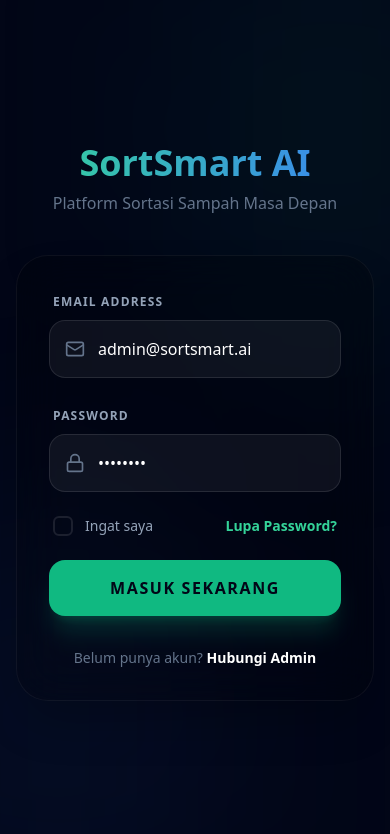
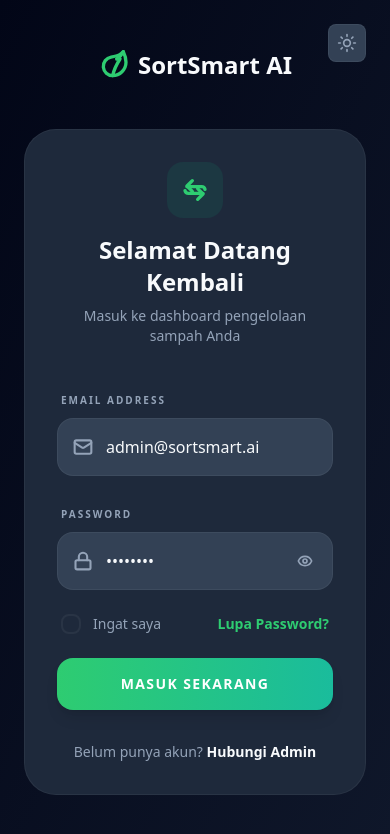
Before and after one commit to kunhernowoputra/sort-smart, a Nuxt app: page /login in a window 390 px wide. Shown: the top 834 px of the page. Built offline with nearby package versions, Linux system fonts and the light colour scheme.

Commit message:
feat: redesign login page according to design.md

```diff
--- a/app/assets/css/main.css
+++ b/app/assets/css/main.css
@@ -3,18 +3,32 @@
 @tailwind utilities;
 
 :root {
-  --primary: #10b981;
-  --primary-dark: #059669;
-  --secondary: #3b82f6;
+  --primary: #2ecc71;
+  --primary-dark: #27ae60;
+  --secondary: #1abc9c;
+
+  /* Dark Mode Defaults */
   --background: #0f172a;
   --surface: #1e293b;
   --surface-lighter: #334155;
   --text: #f8fafc;
   --text-muted: #94a3b8;
+  --border: rgba(255, 255, 255, 0.05);
+  --glass-bg: rgba(0, 0, 0, 0.2);
+}
+
+.light {
+  --background: #f8fafc;
+  --surface: #ffffff;
+  --surface-lighter: #f1f5f9;
+  --text: #0f172a;
+  --text-muted: #64748b;
+  --border: rgba(0, 0, 0, 0.05);
+  --glass-bg: rgba(255, 255, 255, 0.7);
 }
 
 body {
-  @apply bg-slate-950 text-slate-100 font-sans;
+  @apply font-sans transition-colors duration-300;
   background-color: var(--background);
   color: var(--text);
 }
@@ -57,12 +71,10 @@
 }
 
 /* Glassmorphism utility */
-.glass {
-  @apply bg-white/5 backdrop-blur-lg border border-white/10;
-}
-
-.glass-dark {
-  @apply bg-black/20 backdrop-blur-xl border border-white/5;
+.glass, .glass-dark {
+  background-color: var(--glass-bg);
+  backdrop-filter: blur(20px);
+  border: 1px solid var(--border);
 }
 
 /* Animations */
--- /dev/null
+++ b/app/components/ThemeToggle.vue
@@ -0,0 +1,34 @@
+<template>
+  <button
+    @click="toggleTheme"
+    class="p-2 rounded-lg border border-[var(--border)] bg-[var(--surface-lighter)] text-[var(--text-muted)] hover:text-[var(--text)] transition-colors relative"
+    title="Toggle Theme"
+  >
+    <IconSun v-if="colorMode.preference === 'dark'" class="w-5 h-5" />
+    <IconMoon v-else class="w-5 h-5" />
+  </button>
+</template>
+
+<script setup>
+const colorMode = useColorMode()
+
+const toggleTheme = () => {
+  colorMode.preference = colorMode.preference === 'dark' ? 'light' : 'dark'
+}
+
+const IconSun = () => h('svg', { xmlns: 'http://www.w3.org/2000/svg', width: '24', height: '24', viewBox: '0 0 24 24', fill: 'none', stroke: 'currentColor', 'stroke-width': '2', 'stroke-linecap': 'round', 'stroke-linejoin': 'round' }, [
+  h('circle', { cx: '12', cy: '12', r: '4' }),
+  h('path', { d: 'M12 2v2' }),
+  h('path', { d: 'M12 20v2' }),
+  h('path', { d: 'm4.93 4.93 1.41 1.41' }),
+  h('path', { d: 'm17.66 17.66 1.41 1.41' }),
+  h('path', { d: 'M2 12h2' }),
+  h('path', { d: 'M20 12h2' }),
+  h('path', { d: 'm6.34 17.66-1.41 1.41' }),
+  h('path', { d: 'm19.07 4.93-1.41 1.41' })
+])
+
+const IconMoon = () => h('svg', { xmlns: 'http://www.w3.org/2000/svg', width: '24', height: '24', viewBox: '0 0 24 24', fill: 'none', stroke: 'currentColor', 'stroke-width': '2', 'stroke-linecap': 'round', 'stroke-linejoin': 'round' }, [
+  h('path', { d: 'M12 3a6 6 0 0 0 9 9 9 9 0 1 1-9-9Z' })
+])
+</script>
--- a/app/pages/login.vue
+++ b/app/pages/login.vue
@@ -1,79 +1,137 @@
 <template>
-  <div class="min-h-screen flex items-center justify-center bg-slate-950 px-4">
-    <!-- Background Decor -->
-    <div class="absolute inset-0 overflow-hidden pointer-events-none">
-      <div class="absolute top-[-10%] right-[-10%] w-[50%] h-[50%] bg-emerald-500/10 blur-[120px] rounded-full"></div>
-      <div class="absolute bottom-[-10%] left-[-10%] w-[50%] h-[50%] bg-blue-500/10 blur-[120px] rounded-full"></div>
+  <div class="min-h-screen flex flex-col md:flex-row bg-[var(--background)] transition-colors duration-300">
+    <!-- Theme Toggle -->
+    <div class="absolute top-6 right-6 z-50">
+      <ThemeToggle />
     </div>
 
-    <div class="w-full max-w-md relative">
-      <!-- Logo -->
-      <div class="text-center mb-10 animate-in fade-in slide-in-from-bottom-4 duration-1000">
-        <h1 class="text-4xl font-black bg-gradient-to-r from-emerald-400 to-blue-500 bg-clip-text text-transparent mb-2">
-          SortSmart AI
-        </h1>
-        <p class="text-slate-500 font-medium">Platform Sortasi Sampah Masa Depan</p>
+    <!-- Left Panel: Branding & Illustration -->
+    <div class="hidden md:flex md:w-[40%] bg-[#1a3c2e] relative overflow-hidden flex-col justify-center p-12 text-white">
+      <!-- Illustration Overlay -->
+      <div class="absolute inset-0 opacity-40 mix-blend-overlay">
+        <img
+          src="/Users/kunhernowoputra/.gemini/antigravity/brain/5fb2ce0c-3829-4767-8471-b0904b5d0f42/eco_waste_illustration_1773293422303.png"
+          class="w-full h-full object-cover"
+        />
       </div>
 
-      <!-- Login Card -->
-      <div class="glass-dark rounded-[32px] p-8 md:p-10 border border-white/10 shadow-2xl animate-in zoom-in-95 duration-500">
-        <form @submit.prevent="handleLogin" class="space-y-6">
+      <!-- Content Overlay -->
+      <div class="relative z-10 space-y-8 animate-in fade-in slide-in-from-left-8 duration-1000">
+        <div class="flex items-center space-x-3">
+          <div class="p-3 bg-emerald-500/20 rounded-2xl backdrop-blur-md border border-[var(--primary)]/30">
+            <IconLeaf class="w-8 h-8 text-[var(--primary)]" />
+          </div>
+          <h1 class="text-3xl font-black tracking-tighter">SortSmart AI</h1>
+        </div>
+
+        <div class="space-y-4">
+          <h2 class="text-5xl font-black leading-tight">Platform Sortasi <span class="text-[var(--primary)]">Sampah Masa Depan</span></h2>
+          <p class="text-emerald-100/70 text-lg font-medium leading-relaxed max-w-md">
+            Revolutionizing waste management with AI-powered classification and real-time monitoring. Join us in building a sustainable future.
+          </p>
+        </div>
+
+        <div class="pt-8 flex items-center space-x-6 text-emerald-400">
+          <div class="flex -space-x-3">
+            <div v-for="i in 3" :key="i" class="w-10 h-10 rounded-full border-2 border-[#1a3c2e] bg-[var(--surface-lighter)] flex items-center justify-center text-xs font-bold text-white">
+              {{ ['UI', 'AI', 'UX'][i-1] }}
+            </div>
+          </div>
+          <span class="text-sm font-bold tracking-widest uppercase">Trusted by 50+ Cities</span>
+        </div>
+      </div>
+
+      <!-- Abstract Shapes -->
+      <div class="absolute -bottom-24 -left-24 w-64 h-64 bg-[var(--primary)]/20 blur-[100px] rounded-full"></div>
+    </div>
+
+    <!-- Right Panel: Login Form -->
+    <div class="flex-1 flex items-center justify-center p-6 md:p-20 relative bg-gradient-to-br from-white to-emerald-50 dark:from-slate-950 dark:to-slate-900 transition-all">
+      <div class="w-full max-w-md space-y-8 animate-in fade-in slide-in-from-right-8 duration-700">
+        <!-- Mobile Logo -->
+        <div class="md:hidden flex items-center justify-center space-x-2 mb-12">
+          <IconLeaf class="w-8 h-8 text-[var(--primary)]" />
+          <span class="text-2xl font-black text-[var(--text)]">SortSmart AI</span>
+        </div>
+
+        <div class="bg-white dark:bg-[var(--surface)] p-8 md:p-12 rounded-[32px] shadow-[0_20px_50px_rgba(46,204,113,0.15)] dark:shadow-none border border-[var(--border)] relative overflow-hidden group">
+          <!-- Glass Reflection Decor -->
+          <div class="absolute -top-24 -right-24 w-48 h-48 bg-[var(--primary)]/5 blur-[40px] rounded-full group-hover:bg-[var(--primary)]/10 transition-all duration-1000"></div>
+
+          <div class="relative z-10 text-center mb-10">
+            <div class="inline-flex p-3 bg-emerald-500/10 rounded-2xl mb-4 group-hover:scale-110 transition-transform duration-500">
+              <IconRecycle class="w-8 h-8 text-[var(--primary)]" />
+            </div>
+            <h2 class="text-2xl font-black text-[var(--text)]">Selamat Datang Kembali</h2>
+            <p class="text-[var(--text-muted)] text-sm mt-2">Masuk ke dashboard pengelolaan sampah Anda</p>
+          </div>
+
+          <form @submit.prevent="handleLogin" class="space-y-6 relative z-10">
             <div class="space-y-2">
-            <label class="text-xs font-black uppercase tracking-widest text-slate-400 ml-1">Email Address</label>
+              <label class="text-[10px] font-black uppercase tracking-[0.2em] text-[var(--text-muted)] ml-1">Email Address</label>
               <div class="relative group">
-              <IconMail class="absolute left-4 top-1/2 -translate-y-1/2 w-5 h-5 text-slate-500 group-focus-within:text-emerald-400 transition-colors" />
+                <IconMail class="absolute left-4 top-1/2 -translate-y-1/2 w-5 h-5 text-[var(--text-muted)] group-focus-within:text-[var(--primary)] transition-colors" />
                 <input
                   v-model="email"
                   type="email"
                   placeholder="name@company.com"
-                class="w-full bg-white/5 border border-white/10 rounded-2xl py-4 pl-12 pr-4 outline-none focus:border-emerald-500/50 focus:ring-4 focus:ring-emerald-500/10 transition-all text-white placeholder:text-slate-600"
+                  class="w-full bg-[var(--surface-lighter)] border border-[var(--border)] rounded-2xl py-4 pl-12 pr-4 outline-none focus:border-[var(--primary)]/50 focus:ring-4 focus:ring-[var(--primary)]/10 transition-all text-[var(--text)] placeholder:text-[var(--text-muted)] font-medium"
                   required
                 />
               </div>
             </div>
 
             <div class="space-y-2">
-            <label class="text-xs font-black uppercase tracking-widest text-slate-400 ml-1">Password</label>
+              <label class="text-[10px] font-black uppercase tracking-[0.2em] text-[var(--text-muted)] ml-1">Password</label>
               <div class="relative group">
-              <IconLock class="absolute left-4 top-1/2 -translate-y-1/2 w-5 h-5 text-slate-500 group-focus-within:text-emerald-400 transition-colors" />
+                <IconLock class="absolute left-4 top-1/2 -translate-y-1/2 w-5 h-5 text-[var(--text-muted)] group-focus-within:text-[var(--primary)] transition-colors" />
                 <input
                   v-model="password"
-                type="password"
+                  :type="showPassword ? 'text' : 'password'"
                   placeholder="••••••••"
-                class="w-full bg-white/5 border border-white/10 rounded-2xl py-4 pl-12 pr-4 outline-none focus:border-emerald-500/50 focus:ring-4 focus:ring-emerald-500/10 transition-all text-white placeholder:text-slate-600"
+                  class="w-full bg-[var(--surface-lighter)] border border-[var(--border)] rounded-2xl py-4 pl-12 pr-12 outline-none focus:border-[var(--primary)]/50 focus:ring-4 focus:ring-[var(--primary)]/10 transition-all text-[var(--text)] placeholder:text-[var(--text-muted)] font-medium"
                   required
                 />
+                <button
+                  type="button"
+                  @click="showPassword = !showPassword"
+                  class="absolute right-4 top-1/2 -translate-y-1/2 p-1 text-[var(--text-muted)] hover:text-[var(--text)] transition-colors"
+                >
+                  <IconEye v-if="!showPassword" class="w-4 h-4" />
+                  <IconEyeOff v-else class="w-4 h-4" />
+                </button>
               </div>
             </div>
 
             <div class="flex items-center justify-between px-1">
               <label class="flex items-center cursor-pointer group">
                 <input type="checkbox" class="hidden" v-model="rememberMe" />
-              <div class="w-5 h-5 border-2 border-white/10 rounded-md flex items-center justify-center transition-all group-hover:border-emerald-500/50" :class="{'bg-emerald-500 border-emerald-500': rememberMe}">
-                <IconCheck v-if="rememberMe" class="w-3.5 h-3.5 text-slate-950 font-bold" />
+                <div class="w-5 h-5 border-2 border-[var(--border)] rounded-lg flex items-center justify-center transition-all group-hover:border-[var(--primary)]/50" :class="{'bg-[var(--primary)] border-[var(--primary)]': rememberMe}">
+                  <IconCheck v-if="rememberMe" class="w-3 h-3 text-white font-black" />
                 </div>
-              <span class="ml-3 text-sm text-slate-400 font-medium">Ingat saya</span>
+                <span class="ml-3 text-sm text-[var(--text-muted)] font-medium">Ingat saya</span>
               </label>
-            <a href="#" class="text-sm text-emerald-400 hover:text-emerald-300 font-bold transition-colors">Lupa Password?</a>
+              <a href="#" class="text-sm text-[var(--primary)] hover:text-[var(--primary-dark)] font-bold transition-colors">Lupa Password?</a>
             </div>
 
             <button
               type="submit"
               :disabled="isLoading"
-            class="w-full py-4 bg-emerald-500 text-slate-950 font-black rounded-2xl hover:bg-emerald-400 active:scale-[0.98] transition-all flex items-center justify-center shadow-xl shadow-emerald-500/20 disabled:opacity-50 disabled:cursor-not-allowed uppercase tracking-widest"
+              class="w-full py-4 bg-gradient-to-r from-[var(--primary)] to-[var(--secondary)] text-white font-black rounded-2xl hover:scale-[1.02] hover:shadow-xl hover:shadow-[var(--primary)]/20 active:scale-[0.98] transition-all flex items-center justify-center disabled:opacity-50 disabled:cursor-not-allowed uppercase tracking-[0.1em] text-sm shadow-lg shadow-[var(--primary)]/10 mt-8"
             >
               <span v-if="!isLoading">Masuk Sekarang</span>
               <IconLoading v-else class="w-6 h-6 animate-spin" />
             </button>
           </form>
 
-        <div class="mt-8 text-center text-sm text-slate-500">
-          Belum punya akun? <a href="#" class="text-white font-bold hover:text-emerald-400 transition-colors">Hubungi Admin</a>
+          <div class="mt-8 text-center text-sm text-[var(--text-muted)] relative z-10">
+            Belum punya akun? <a href="#" class="text-[var(--text)] font-black hover:text-[var(--primary)] transition-colors">Hubungi Admin</a>
           </div>
         </div>
 
-      <div v-if="error" class="mt-4 p-4 rounded-2xl bg-rose-500/10 border border-rose-500/20 text-rose-400 text-sm text-center font-medium animate-in slide-in-from-top-4">
+        <div v-if="error" class="mt-4 p-4 rounded-2xl bg-rose-500/10 border border-rose-500/20 text-rose-500 text-sm text-center font-bold animate-in slide-in-from-top-4">
           {{ error }}
+        </div>
       </div>
     </div>
   </div>
@@ -87,6 +145,7 @@
 const { login } = useAuth()
 const email = ref('admin@sortsmart.ai')
 const password = ref('password')
+const showPassword = ref(false)
 const rememberMe = ref(false)
 const isLoading = ref(false)
 const error = ref('')
@@ -106,21 +165,56 @@
   isLoading.value = false
 }
 
-const IconMail = () => h('svg', { xmlns: 'http://www.w3.org/2000/svg', width: '24', height: '24', viewBox: '0 0 24 24', fill: 'none', stroke: 'currentColor', 'stroke-width': '2', 'stroke-linecap': 'round', 'stroke-linejoin': 'round' }, [
+// Icons
+const hIcon = (path) => h('svg', { xmlns: 'http://www.w3.org/2000/svg', width: '24', height: '24', viewBox: '0 0 24 24', fill: 'none', stroke: 'currentColor', 'stroke-width': '2.5', 'stroke-linecap': 'round', 'stroke-linejoin': 'round' }, path)
+
+const IconMail = () => hIcon([
   h('rect', { width: '20', height: '16', x: '2', y: '4', rx: '2' }),
   h('path', { d: 'm22 7-8.97 5.7a1.94 1.94 0 0 1-2.06 0L2 7' })
 ])
 
-const IconLock = () => h('svg', { xmlns: 'http://www.w3.org/2000/svg', width: '24', height: '24', viewBox: '0 0 24 24', fill: 'none', stroke: 'currentColor', 'stroke-width': '2', 'stroke-linecap': 'round', 'stroke-linejoin': 'round' }, [
+const IconLock = () => hIcon([
   h('rect', { width: '18', height: '11', x: '3', y: '11', rx: '2', ry: '2' }),
   h('path', { d: 'M7 11V7a5 5 0 0 1 10 0v4' })
 ])
 
-const IconCheck = () => h('svg', { xmlns: 'http://www.w3.org/2000/svg', width: '24', height: '24', viewBox: '0 0 24 24', fill: 'none', stroke: 'currentColor', 'stroke-width': '3', 'stroke-linecap': 'round', 'stroke-linejoin': 'round' }, [
+const IconLeaf = () => hIcon([
+  h('path', { d: 'M11 20A7 7 0 0 1 9.8 6.1C15.5 5 17 4.48 19 2c1 2 2 4.18 2 8 0 5.5-4.7 10-10 10Z' }),
+  h('path', { d: 'M19 2c-1.5 3-3.08 4.25-5 5.5' }),
+  h('path', { d: 'M11 20c1.15-5.36 2.38-7.7 5.5-12.5' })
+])
+
+const IconRecycle = () => hIcon([
+  h('path', { d: 'M4.5 12.5c.32 1.3 1.14 2 2.5 2H18' }),
+  h('polyline', { points: '14 11 18 15 14 19' }),
+  h('path', { d: 'M19.5 11.5c-.32-1.3-1.14-2-2.5-2H6' }),
+  h('polyline', { points: '10 13 6 9 10 5' })
+])
+
+const IconCheck = () => hIcon([
   h('polyline', { points: '20 6 9 17 4 12' })
 ])
 
-const IconLoading = () => h('svg', { xmlns: 'http://www.w3.org/2000/svg', width: '24', height: '24', viewBox: '0 0 24 24', fill: 'none', stroke: 'currentColor', 'stroke-width': '2', 'stroke-linecap': 'round', 'stroke-linejoin': 'round' }, [
+const IconEye = () => hIcon([
+  h('path', { d: 'M2 12s3-7 10-7 10 7 10 7-3 7-10 7-10-7-10-7Z' }),
+  h('circle', { cx: '12', cy: '12', r: '3' })
+])
+
+const IconEyeOff = () => hIcon([
+  h('path', { d: 'M9.88 9.88a3 3 0 1 0 4.24 4.24' }),
+  h('path', { d: 'M10.73 5.08A10.43 10.43 0 0 1 12 5c7 0 10 7 10 7a13.16 13.16 0 0 1-1.67 2.68' }),
+  h('path', { d: 'M6.61 6.61A13.52 13.52 0 0 0 2 12s3 7 10 7a9.74 9.74 0 0 0 5.39-1.61' }),
+  h('line', { x1: '2', y1: '2', x2: '22', y2: '22' })
+])
+
+const IconLoading = () => hIcon([
   h('path', { d: 'M21 12a9 9 0 1 1-6.219-8.56' })
 ])
 </script>
+
+<style scoped>
+/* Custom animations or local overrides if strictly necessary */
+.animate-in {
+  animation-fill-mode: forwards;
+}
+</style>
--- a/nuxt.config.js
+++ b/nuxt.config.js
@@ -7,7 +7,13 @@
   modules: [
     '@nuxtjs/tailwindcss',
     '@pinia/nuxt',
+    '@nuxtjs/color-mode'
   ],
+  colorMode: {
+    classSuffix: '',
+    preference: 'dark', // default value of $colorMode.preference
+    fallback: 'dark',
+  },
   app: {
     head: {
       title: 'SortSmart AI - Waste Management Platform',
--- a/package.json
+++ b/package.json
@@ -15,6 +15,7 @@
   "author": "",
   "license": "ISC",
   "dependencies": {
+    "@nuxtjs/color-mode": "^4.0.0",
     "@nuxtjs/tailwindcss": "^6.14.0",
     "@pinia/nuxt": "^0.11.3",
     "@prisma/client": "^7.5.0",
--- /dev/null
+++ b/tailwind.config.js
@@ -0,0 +1,21 @@
+/** @type {import('tailwindcss').Config} */
+export default {
+  content: [
+    "./app/components/**/*.{vue,js,ts}",
+    "./app/layouts/**/*.vue",
+    "./app/pages/**/*.vue",
+    "./app/plugins/**/*.{js,ts}",
+    "./app/app.vue",
+    "./app/error.vue",
+  ],
+  darkMode: 'class',
+  theme: {
+    extend: {
+      colors: {
+        primary: 'var(--primary)',
+        'primary-dark': 'var(--primary-dark)',
+      },
+    },
+  },
+  plugins: [],
+}
```
Also changed, not shown: app/components/StatCard.vue (+4 -4 lines), app/layouts/default.vue (+7 -6 lines), app/pages/analytics.vue (+13 -13 lines), app/pages/index.vue (+7 -7 lines), app/pages/live.vue (+12 -12 lines), 2 other files (tests, documents, lock files or other folders). Lines whose indentation alone changed are shown as unchanged.
